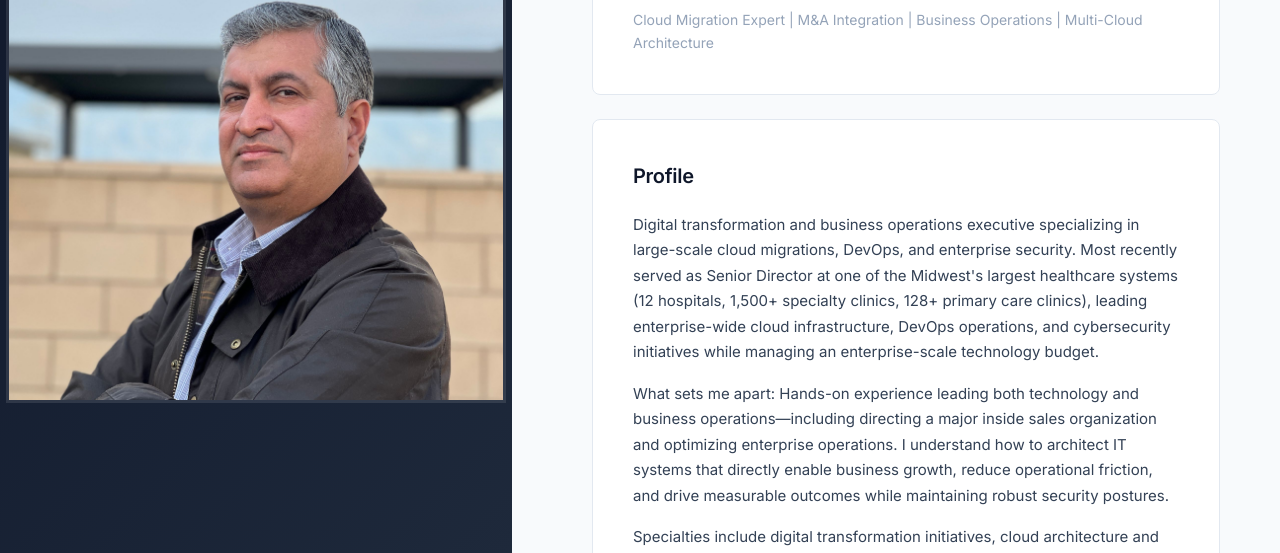
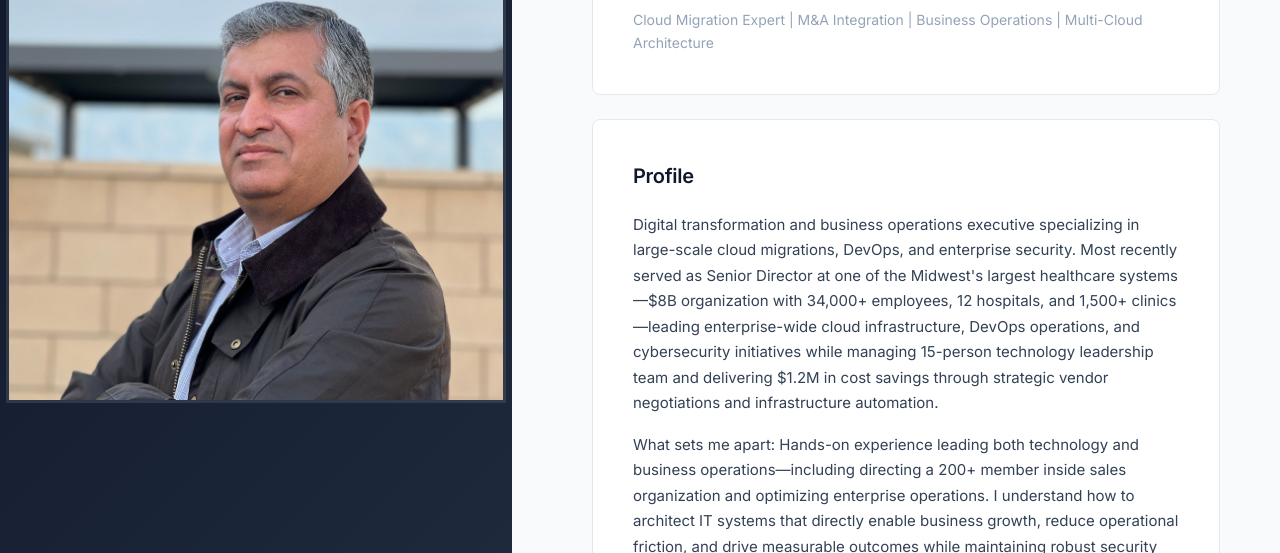
Before and after one commit to LHE2LAXAdmin/wasiahmedyousaf-portfolio, a plain HTML site: page index.html in a window 1280 px wide. Shown: the part 247-800 px from the top of the page. Drawn offline with Linux system fonts and the light colour scheme.

Commit message:
Update Profile section with corrected numbers: $8B org, 34,000+ employees, 15-person team, $1.2M savings, 200+ sales team

```diff
--- a/index.html
+++ b/index.html
@@ -336,11 +336,11 @@
             <div class="section-card">
                 <h2>Profile</h2>
                 <div class="about-text">
-                    <p>Digital transformation and business operations executive specializing in large-scale cloud migrations, DevOps, and enterprise security. Most recently served as Senior Director at one of the Midwest's largest healthcare systems (12 hospitals, 1,500+ specialty clinics, 128+ primary care clinics), leading enterprise-wide cloud infrastructure, DevOps operations, and cybersecurity initiatives while managing an enterprise-scale technology budget.</p>
+                    <p>Digital transformation and business operations executive specializing in large-scale cloud migrations, DevOps, and enterprise security. Most recently served as Senior Director at one of the Midwest's largest healthcare systems—$8B organization with 34,000+ employees, 12 hospitals, and 1,500+ clinics—leading enterprise-wide cloud infrastructure, DevOps operations, and cybersecurity initiatives while managing 15-person technology leadership team and delivering $1.2M in cost savings through strategic vendor negotiations and infrastructure automation.</p>
 
-                    <p>What sets me apart: Hands-on experience leading both technology and business operations—including directing a major inside sales organization and optimizing enterprise operations. I understand how to architect IT systems that directly enable business growth, reduce operational friction, and drive measurable outcomes while maintaining robust security postures.</p>
+                    <p>What sets me apart: Hands-on experience leading both technology and business operations—including directing a 200+ member inside sales organization and optimizing enterprise operations. I understand how to architect IT systems that directly enable business growth, reduce operational friction, and drive measurable outcomes while maintaining robust security postures.</p>
 
-                    <p>Specialties include digital transformation initiatives, cloud architecture and migrations (AWS, Azure, GCP), DevOps culture and tooling (CI/CD, automation, IaC), enterprise security frameworks (HIPAA, PCI DSS, NIST, SOX, GDPR, ISO 27001), infrastructure at scale, and operational excellence. Currently providing strategic consulting while exploring senior technology leadership opportunities where I can drive enterprise-wide transformation and align technology strategy with business objectives.</p>
+                    <p>Specialties include digital transformation initiatives, cloud architecture and migrations (AWS, Azure, GCP), DevOps culture and tooling (CI/CD, automation, IaC), enterprise security frameworks (HIPAA, PCI DSS, NIST, SOX, GDPR, ISO 27001), M&A technology integration, infrastructure at scale, and operational excellence. Currently providing strategic consulting while actively pursuing Senior Director and VP of IT opportunities where I can drive enterprise-wide transformation and align technology strategy with business objectives.</p>
 
                     <p>Beyond the corporate world, I'm passionate about mentoring emerging technology leaders, and I serve as an emergency volunteer responder and licensed amateur radio operator for my community.</p>
                 </div>
```
Also changed, not shown: 1 other file.
